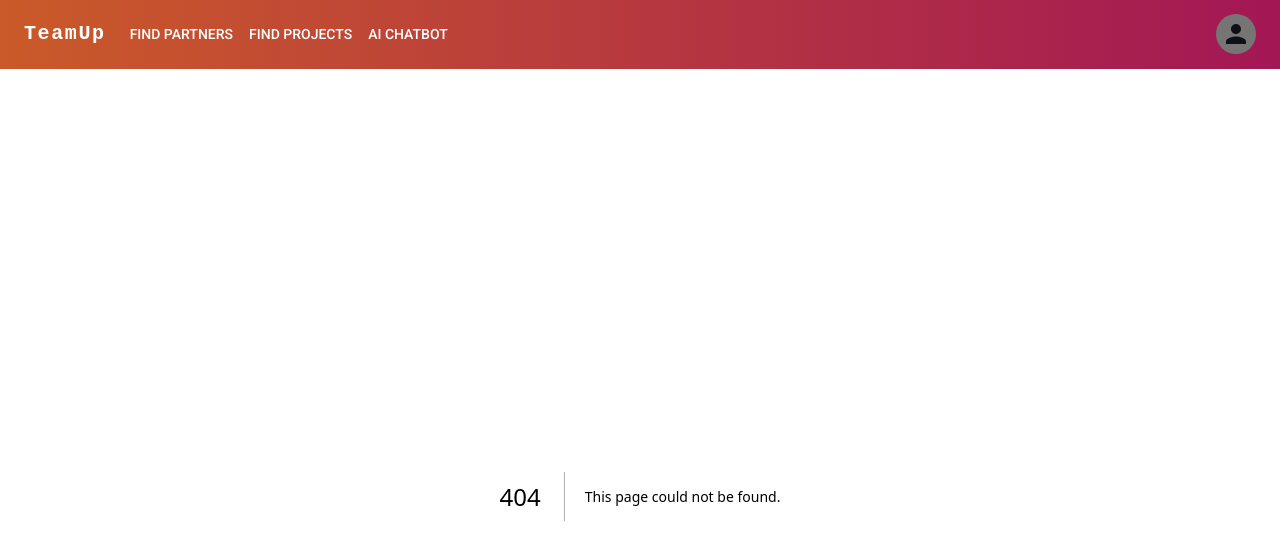
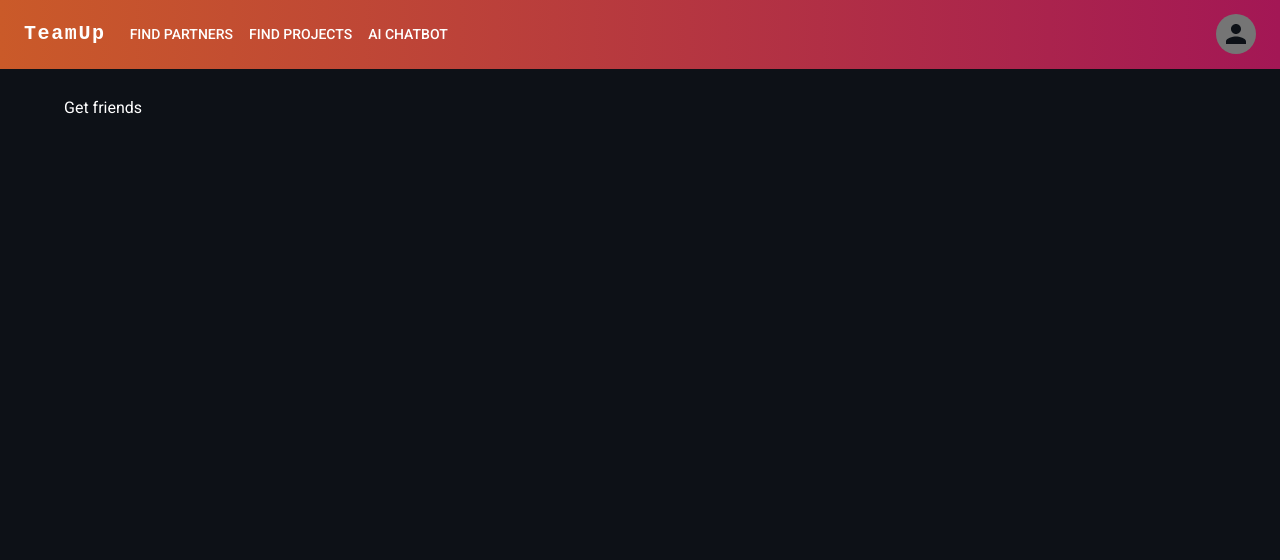
Before and after one commit to AndyStan112/teamup, a Next.js app: page /testFriends in a window 1280 px wide. Before the commit this address had no page. Shown: the top 560 px of the page. Built offline with nearby package versions, Linux system fonts and the light colour scheme; what @mui/material-nextjs would draw is missing.

Commit message:
friends update

```diff
--- a/src/app/find/partners/actions.ts
+++ b/src/app/find/partners/actions.ts
@@ -52,6 +52,27 @@ export async function getUserSwipeDetails(userId: string) {
 }
 
 export async function swipeUser(direction: Direction, swipedId: string) {
+    const { userId } = await auth();
+    const isFriend = await prisma.swipeUser.count({
+        where: {
+            swiperId: swipedId,
+            swipedId: userId!,
+        },
+    });
+    if (isFriend) {
+        await prisma.friend.create({
+            data: {
+                userId: userId!,
+                friendId: swipedId,
+            },
+        });
+        await prisma.friend.create({
+            data: {
+                userId: swipedId,
+                friendId: userId!,
+            },
+        });
+    }
     await prisma.swipeUser.create({
         data: {
             swiperId: (await auth()).userId!,
--- a/src/app/testFriends/actions.ts
+++ b/src/app/testFriends/actions.ts
@@ -12,5 +12,5 @@ export async function getFriends() {
       friend: true,
     },
   });
-  return friends;
+  return friends.map((f) => f.friend);
 }
--- /dev/null
+++ b/src/app/testFriends/page.tsx
@@ -0,0 +1,18 @@
+"use client";
+
+import { getFriends } from "./actions";
+
+export default function Page() {
+    return (
+        <div>
+            <button
+                onClick={async () => {
+                    const friends = await getFriends();
+                    console.log(friends);
+                }}
+            >
+                Get friends
+            </button>
+        </div>
+    );
+}
```
